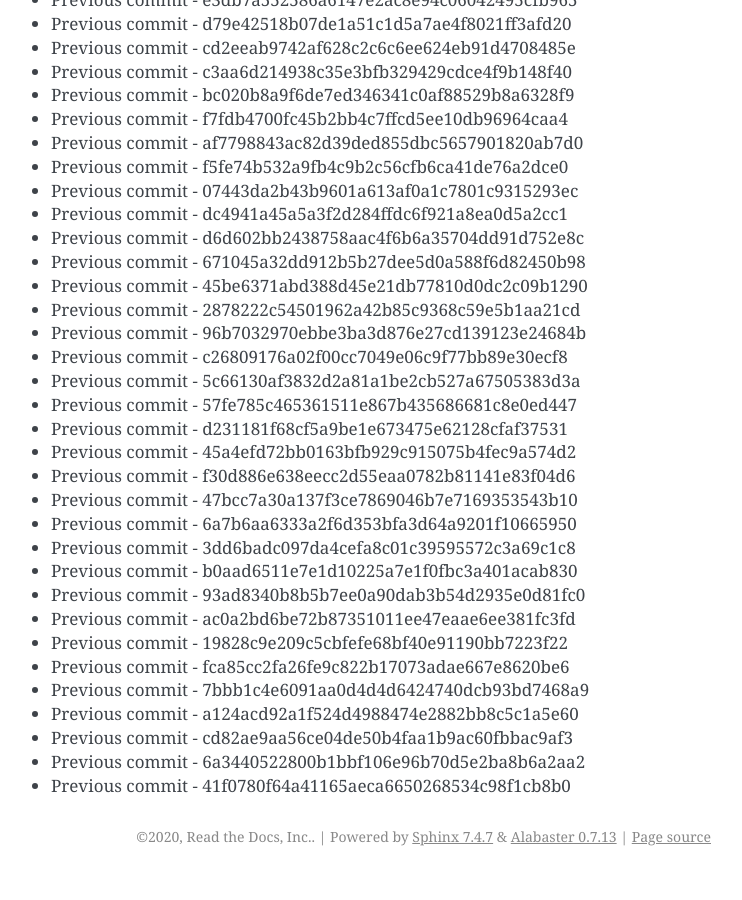
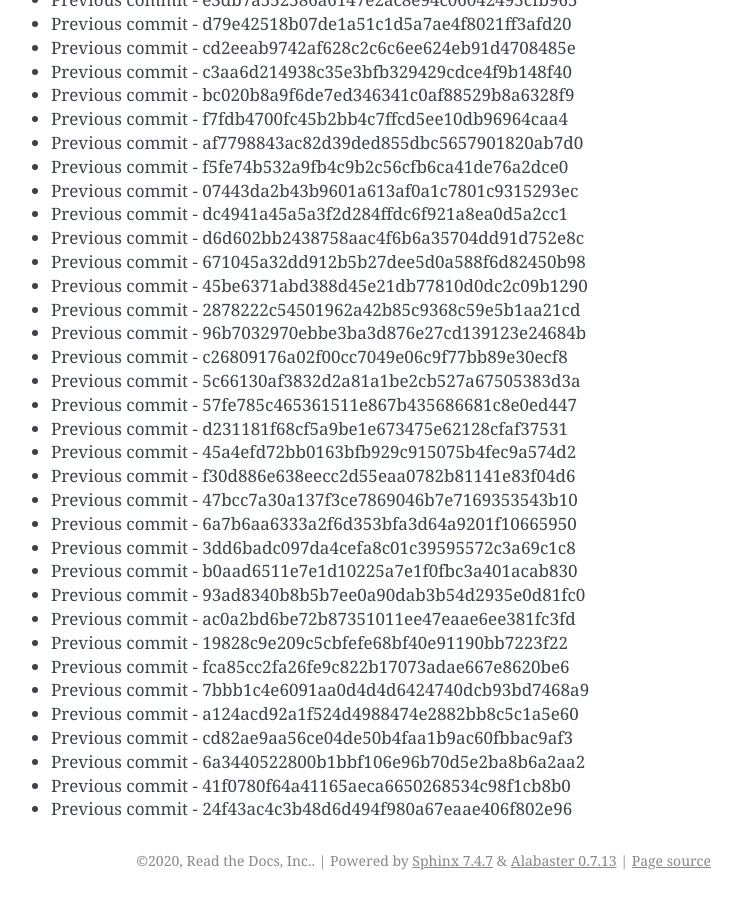
Before and after one commit to readthedocs/rtd-git-stresstest, a Sphinx documentation site: the page built from docs/updates.rst, in a window 1280 px wide and 900 px high, scrolled down 75544 px. Shown: the whole window, without its empty margins (399-1141 px from the left). Built offline with Sphinx 7.4.7, drawn with Linux system fonts in a browser that asks for light colours; before the commit the page ends 76420 px from its top, so only the background shows below that.

Commit message:
Generating commit from previous: 24f43ac4c3b48d6d494f980a67eaae406f802e96

```diff
--- a/docs/updates.rst
+++ b/docs/updates.rst
@@ -3206,3 +3206,4 @@ It can be tested for any performance characteristics.
 * Previous commit - cd82ae9aa56ce04de50b4faa1b9ac60fbbac9af3
 * Previous commit - 6a3440522800b1bbf106e96b70d5e2ba8b6a2aa2
 * Previous commit - 41f0780f64a41165aeca6650268534c98f1cb8b0
+* Previous commit - 24f43ac4c3b48d6d494f980a67eaae406f802e96
```
